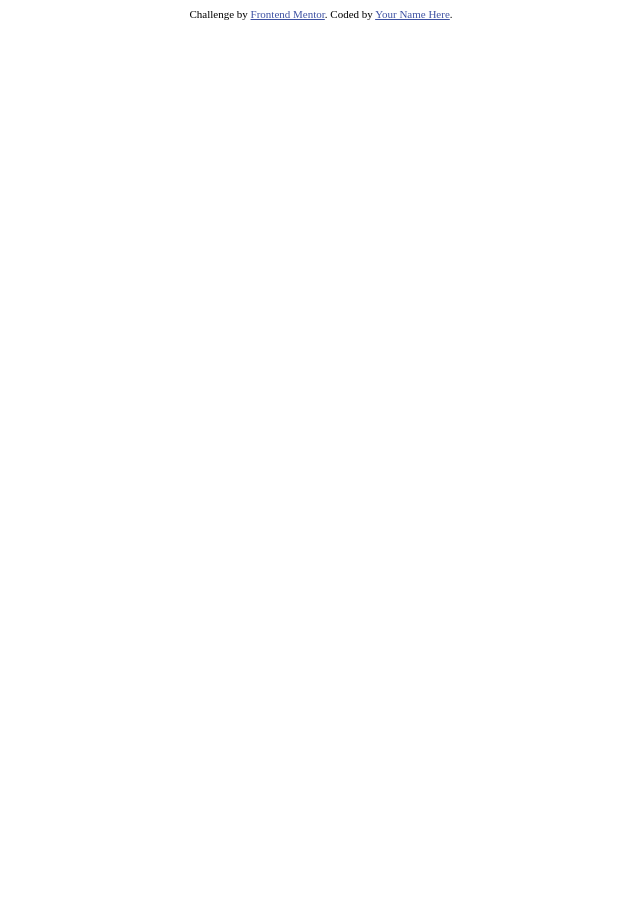
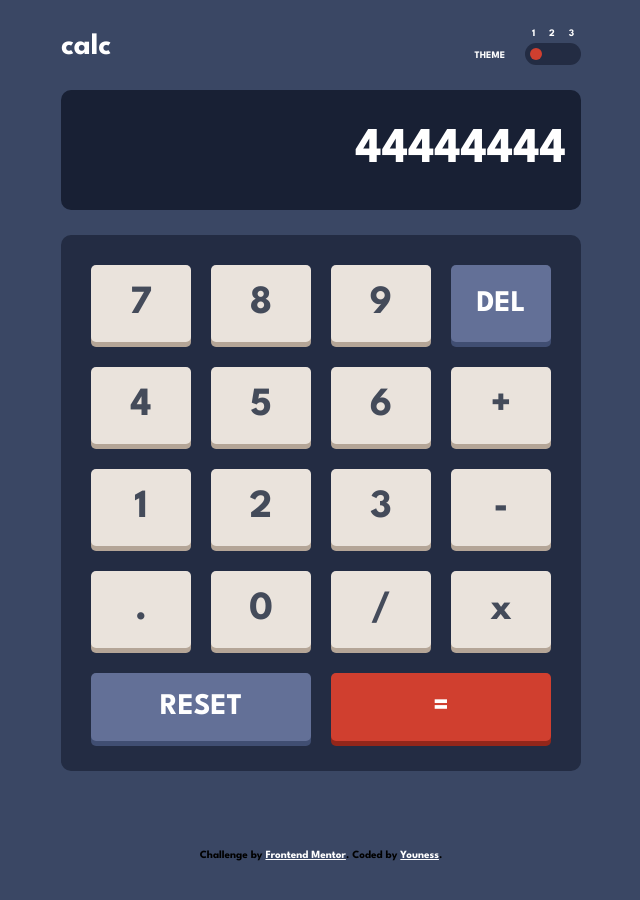
Before and after one commit to younessoub/Calculator, a plain HTML site: page index.html in a window 1280 px wide. Shown: the whole page, without its empty margins (319-959 px from the left). Before the commit the page ends 800 px from the top, so only its background shows below. Drawn offline with Linux system fonts and the light colour scheme.

Commit message:
theme switch working

```diff
--- a/index.html
+++ b/index.html
@@ -1,26 +1,73 @@
 <!DOCTYPE html>
-<html lang="en">
+<html lang="en" data-theme="main">
+
 <head>
   <meta charset="UTF-8">
-  <meta name="viewport" content="width=device-width, initial-scale=1.0"> <!-- displays site properly based on user's device -->
+  <meta name="viewport" content="width=device-width, initial-scale=1.0">
+  <!-- displays site properly based on user's device -->
 
   <link rel="icon" type="image/png" sizes="32x32" href="./images/favicon-32x32.png">
 
   <title>Frontend Mentor | Calculator app</title>
+  <link rel="preconnect" href="https://fonts.googleapis.com">
+  <link rel="preconnect" href="https://fonts.gstatic.com" crossorigin>
+  <link href="https://fonts.googleapis.com/css2?family=League+Spartan:wght@700&display=swap" rel="stylesheet">
+  <link rel="stylesheet" href="style.css">
+  <script src="script.js" defer></script>
+</head>
 
-  <!-- Feel free to remove these styles or customise in your own stylesheet 👍 -->
-  <style>
-    .attribution { font-size: 11px; text-align: center; }
-    .attribution a { color: hsl(228, 45%, 44%); }
-  </style>
-</head>
 <body>
+  <main>
+    <div class="main-container">
+      <div class="header">
+        <span class="title">calc</span>
+        <div class="theme-switcher">
+          <span>THEME</span>
+          <div class="toggle">
+            <div class="labels">
+              <span>1</span>
+              <span>2</span>
+              <span>3</span>
+            </div>
+            <div class="buttons">
+              <input type="radio" name="toggle" id="main" checked>
+              <input type="radio" name="toggle" id="light">
+              <input type="radio" name="toggle" id="dark">
+            </div>
+          </div>
+        </div>
+      </div>
+      <div class="screen">
+        44444444
+      </div>
+      <div class="keypad">
+        <div class="key" data-key-bg="three">7</div>
+        <div class="key" data-key-bg="three">8</div>
+        <div class="key" data-key-bg="three">9</div>
+        <div class="key" data-key-bg="one">DEL</div>
+        <div class="key" data-key-bg="three">4</div>
+        <div class="key" data-key-bg="three">5</div>
+        <div class="key" data-key-bg="three">6</div>
+        <div class="key" data-key-bg="three">+</div>
+        <div class="key" data-key-bg="three">1</div>
+        <div class="key" data-key-bg="three">2</div>
+        <div class="key" data-key-bg="three">3</div>
+        <div class="key" data-key-bg="three">-</div>
+        <div class="key" data-key-bg="three">.</div>
+        <div class="key" data-key-bg="three">0</div>
+        <div class="key" data-key-bg="three">/</div>
+        <div class="key" data-key-bg="three">x</div>
+        <div class="key" data-key-bg="one">RESET</div>
+        <div class="key" data-key-bg="two">=</div>
+      </div>
+    </div>
+  </main>
 
 
+  <footer class="attribution">
+    Challenge by <a href="https://www.frontendmentor.io?ref=challenge" target="_blank">Frontend Mentor</a>.
+    Coded by <a href="https://github.com/younessoub">Youness</a>.
+  </footer>
+</body>
 
-  <div class="attribution">
-    Challenge by <a href="https://www.frontendmentor.io?ref=challenge" target="_blank">Frontend Mentor</a>.
-    Coded by <a href="#">Your Name Here</a>.
-  </div>
-</body>
 </html>
--- /dev/null
+++ b/script.js
@@ -0,0 +1,19 @@
+const html = document.querySelector('html');
+const themeSwitch = document.querySelectorAll('.buttons input')
+
+themeSwitch.forEach((radio, index) => {
+    radio.addEventListener('change', () => {
+        if (radio.checked) {
+            if (index == 0) {
+                html.setAttribute('data-theme', 'main')
+            }
+            else if (index == 1) {
+                html.setAttribute('data-theme', 'light')
+            }
+            else {
+                html.setAttribute('data-theme', 'dark')
+            }
+        }
+
+    })
+})
--- /dev/null
+++ b/style.css
@@ -0,0 +1,232 @@
+[data-theme="main"] {
+    --main-bg: hsl(222, 26%, 31%);
+    --toggle-keypad-bg: hsl(223, 31%, 20%);
+    --screen-bg: hsl(224, 36%, 15%);
+
+    --key-bg-one: hsl(225, 21%, 49%);
+    --key-shadow-one: hsl(224, 28%, 35%);
+    --key-bg-two: hsl(6, 63%, 50%);
+    --key-shadow-two: hsl(6, 70%, 34%);
+    --key-bg-three: hsl(30, 25%, 89%);
+    --key-shadow-three: hsl(28, 16%, 65%);
+
+    --text-clr-one: hsl(0, 0%, 100%);
+    --text-clr-two: hsl(221, 14%, 31%);
+}
+
+[data-theme="light"] {
+    --main-bg: hsl(0, 0%, 90%);
+    --toggle-keypad-bg: hsl(0, 5%, 81%);
+    --screen-bg: hsl(0, 0%, 93%);
+
+    --key-bg-one: hsl(185, 42%, 37%);
+    --key-shadow-one: hsl(185, 58%, 25%);
+    --key-bg-two: hsl(25, 98%, 40%);
+    --key-shadow-two: hsl(25, 99%, 27%);
+    --key-bg-three: hsl(45, 7%, 89%);
+    --key-shadow-three: hsl(35, 11%, 61%);
+
+    --text-clr-one: hsl(60, 10%, 19%);
+    --text-clr-two: hsl(0, 0%, 100%);
+}
+
+[data-theme="dark"] {
+    --main-bg: hsl(268, 75%, 9%);
+    --toggle-keypad-bg: hsl(268, 71%, 12%);
+    --screen-bg: hsl(268, 71%, 12%);
+
+    --key-bg-one: hsl(281, 89%, 26%);
+    --key-shadow-one: hsl(285, 91%, 52%);
+    --key-bg-two: hsl(176, 100%, 44%);
+    --key-shadow-two: hsl(177, 92%, 70%);
+    --key-bg-three: hsl(268, 47%, 21%);
+    --key-shadow-three: hsl(290, 70%, 36%);
+
+    --text-clr-one: hsl(52, 100%, 62%);
+    --text-clr-two: hsl(198, 20%, 13%);
+    --text-clr-three: hsl(0, 0%, 100%);
+}
+
+
+* {
+    box-sizing: border-box;
+    margin: 0;
+    padding: 0;
+    font-family: 'League Spartan', sans-serif;
+}
+
+body {
+    background-color: var(--main-bg);
+}
+
+main {
+    min-height: 100vh;
+    display: flex;
+    justify-content: center;
+    align-items: center;
+}
+
+.main-container {
+    max-width: 90%;
+}
+
+.header {
+    display: flex;
+    justify-content: space-between;
+    align-items: center;
+    color: var(--text-clr-one);
+}
+
+.title {
+    font-size: 30px;
+}
+
+.theme-switcher {
+    display: flex;
+    align-items: flex-end;
+    gap: 20px;
+    font-size: 10px;
+}
+
+.theme-switcher span:first-child {
+    margin-bottom: 5px;
+}
+
+.toggle {
+    display: flex;
+    flex-direction: column;
+    align-items: center;
+}
+
+.labels {
+    display: flex;
+    justify-content: space-around;
+    /* border: 1px solid red; */
+    width: 100%;
+}
+
+.buttons {
+    background-color: var(--toggle-keypad-bg);
+    display: flex;
+    align-items: center;
+    gap: 5px;
+    padding: 5px;
+    border-radius: 15px;
+}
+
+.buttons input {
+    appearance: none;
+    height: 12px;
+    width: 12px;
+    background-color: var(--key-bg-two);
+    border-radius: 50%;
+    cursor: pointer;
+    opacity: 0;
+}
+
+.buttons input:checked {
+    opacity: 1;
+}
+
+
+.screen {
+    background-color: var(--screen-bg);
+    min-height: 80px;
+    border-radius: 10px;
+    margin: 25px 0;
+    display: flex;
+    justify-content: flex-end;
+    align-items: center;
+    padding: 0 15px;
+    color: var(--text-clr-one);
+    font-size: 35px;
+}
+
+.keypad {
+    background-color: var(--toggle-keypad-bg);
+    border-radius: 10px;
+    padding: 20px;
+    display: grid;
+    grid-template-columns: repeat(4, 1fr);
+    gap: 15px 10px;
+}
+
+.key {
+    display: flex;
+    justify-content: center;
+    align-items: center;
+    font-size: 35px;
+    padding: 20px 15px;
+    border-radius: 5px;
+}
+
+.key:last-child,
+.key:nth-last-child(2) {
+    grid-column: span 2;
+}
+
+.key[data-key-bg="one"] {
+    background-color: var(--key-bg-one);
+    color: white;
+    font-size: 20px;
+    box-shadow: 0 5px var(--key-shadow-one);
+}
+
+.key[data-key-bg="two"] {
+    background-color: var(--key-bg-two);
+    color: white;
+    font-size: 20px;
+    box-shadow: 0 5px var(--key-shadow-two);
+}
+
+.key[data-key-bg="three"] {
+    background-color: var(--key-bg-three);
+    color: var(--text-clr-one);
+    box-shadow: 0 5px var(--key-shadow-three);
+}
+
+[data-theme="main"] .key[data-key-bg="three"] {
+    color: var(--text-clr-two);
+}
+
+@media (min-width:768px) {
+    .buttons input:hover {
+        opacity: .8;
+    }
+
+    .screen {
+        min-height: 120px;
+        font-size: 50px;
+    }
+
+    .keypad {
+        gap: 25px 20px;
+        padding: 30px;
+    }
+
+    .key {
+        min-width: 100px;
+        font-size: 40px;
+        cursor: pointer;
+    }
+
+    .key:hover {
+        filter: brightness(120%);
+    }
+
+    .key[data-key-bg="one"],
+    .key[data-key-bg="two"] {
+        font-size: 30px;
+    }
+}
+
+
+.attribution {
+    font-size: 11px;
+    text-align: center;
+    margin: 50px 0;
+}
+
+.attribution a {
+    color: white;
+}
```
